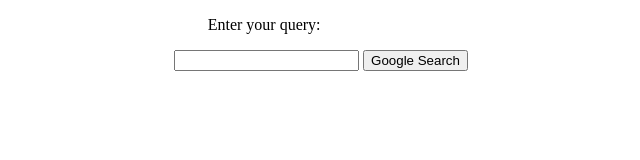
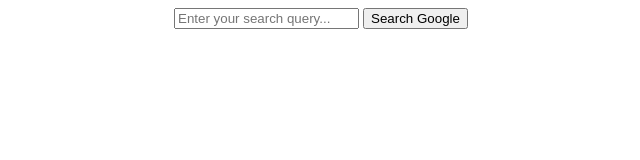
Before and after one commit to umpalumpa33/homework_N2, a plain HTML site: page index.html in a window 1280 px wide. Shown: the whole page, without its empty margins (319-959 px from the left). Drawn offline with Linux system fonts and the light colour scheme.

Commit message:
gilocav morcxhi

```diff
--- a/index.html
+++ b/index.html
@@ -8,18 +8,12 @@
         form {
             text-align: center;
             }
-        p {
-            margin-right: 9%;
-        }
-
-
     </style>
 </head>
 <body>
-    <form target="_blank" action="https://www.google.com/search">
-        <p>Enter your query:</p>
-        <input type="text" id="search-query" name="search_input">
-        <input type="submit" value="Google Search">
+    <form action="https://www.google.com/search" method="get">
+        <input type="text" name="q" placeholder="Enter your search query..." required>
+        <button type="submit">Search Google</button>
       </form>
 </body>
 </html>
```
